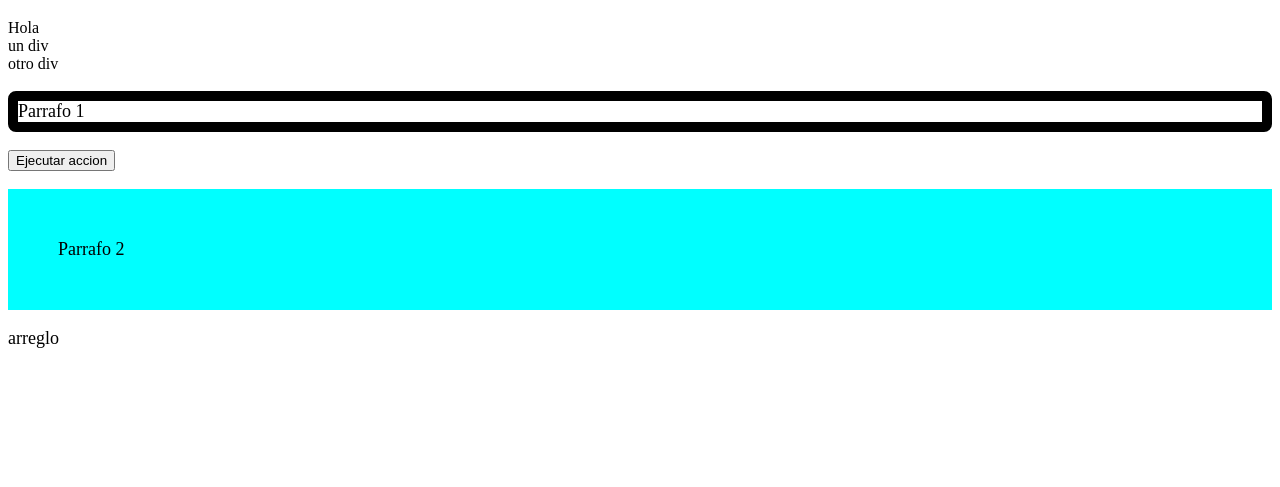
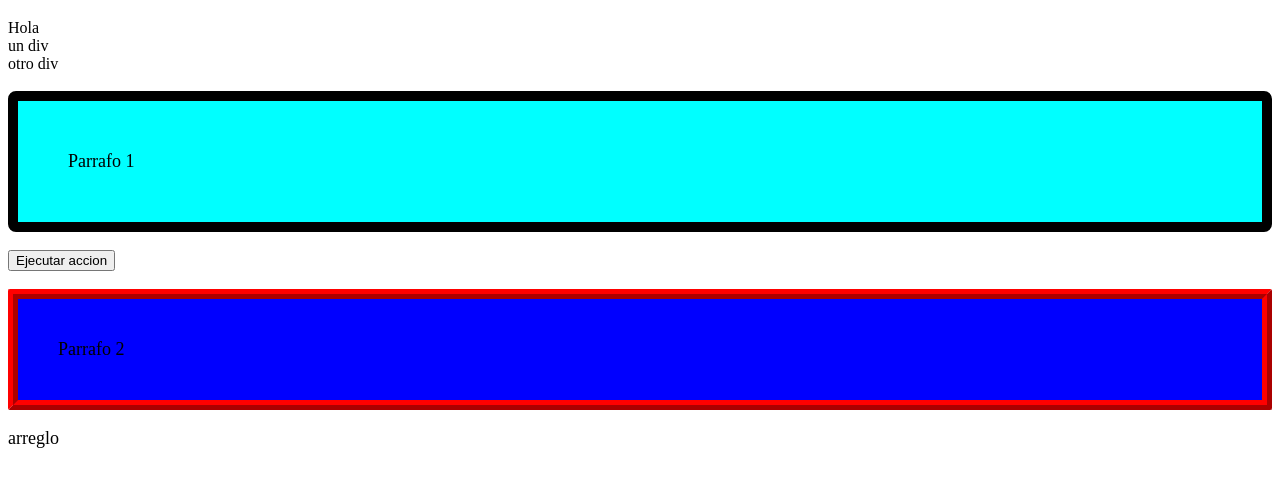
Before and after one commit to davidptbk/proyectoNuevo, a plain HTML site: page index.html in a window 1280 px wide. Both pictures are taken after a click on the button "Ejecutar accion". Shown: the part 61-548 px from the top of the page. Drawn offline with Linux system fonts and the light colour scheme.

Commit message:
second commits

```diff
--- a/css/styles.css
+++ b/css/styles.css
@@ -1,14 +1,14 @@
-.elementoPrincipal{
+.elementoPrincipal1{
     border: 10px solid black;
     border-radius: 8px;
 }
 
-.elementoSecundario{
+.elementoSecundario1{
     padding: 50px;
     background-color: aqua;
 }
 
-/* .elementoPrincipal2{
+.elementoPrincipal2{
     border: 10px ridge red;
     border-radius: 2px;
 }
@@ -16,7 +16,7 @@
 .elementoSecundario2{
     padding: 40px;
     background-color: blue;
-} */
+}
 
 p{
     font-size: large;
--- a/index.html
+++ b/index.html
@@ -12,9 +12,9 @@
     <div>Hola</div>
     <div>un div</div>
     <div>otro div</div>
-    <p id="parrafo1" class="elementoPrincipal">Parrafo 1</p>
+    <p id="parrafo1" class="elementoPrincipal1 elementoSecundario1">Parrafo 1</p>
     <button type="button" id="boton">Ejecutar accion</button>
-    <p id="parrafo2" class="elementoSecundario">Parrafo 2</p>
+    <p id="parrafo2" class="elementoPrincipal2 elementoSecundario2">Parrafo 2</p>
     <p>arreglo</p>
 </body>
 </html>
--- a/js/index.js
+++ b/js/index.js
@@ -0,0 +1,29 @@
+const parrafo1 = document.getElementById('parrafo1');
+const parrafo2 = document.getElementById('parrafo2');
+const boton = document.getElementById('boton');
+
+let contador = 0
+
+boton.addEventListener('click', ()=>{
+    contador++;
+    if (contador % 2 === 0) {
+        parrafo1.classList.remove('elementoPrincipal1');
+        parrafo1.classList.remove('elementoSecundario1');
+        parrafo1.classList.add('elementoPrincipal2');
+        parrafo1.classList.add('elementoSecundario2');
+        parrafo2.classList.remove('elementoPrincipal2');
+        parrafo2.classList.remove('elementoSecundario2');
+        parrafo2.classList.add('elementoPrincipal1');
+        parrafo2.classList.add('elementoSecundario1');
+    }else{
+        parrafo1.classList.remove('elementoPrincipal2');
+        parrafo1.classList.remove('elementoSecundario2');
+        parrafo1.classList.add('elementoPrincipal1');
+        parrafo1.classList.add('elementoSecundario1');
+        parrafo2.classList.remove('elementoPrincipal1');
+        parrafo2.classList.remove('elementoSecundario1');
+        parrafo2.classList.add('elementoPrincipal2');
+        parrafo2.classList.add('elementoSecundario2');
+    }
+
+})
```
